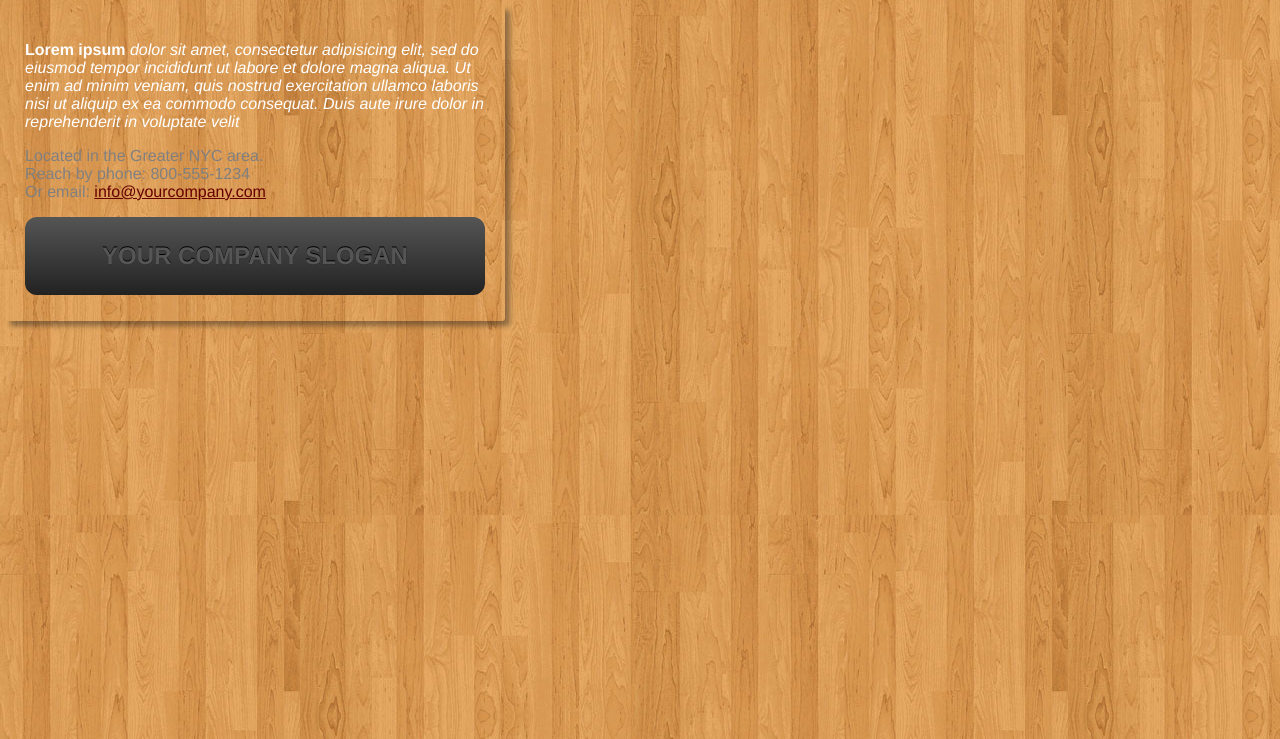
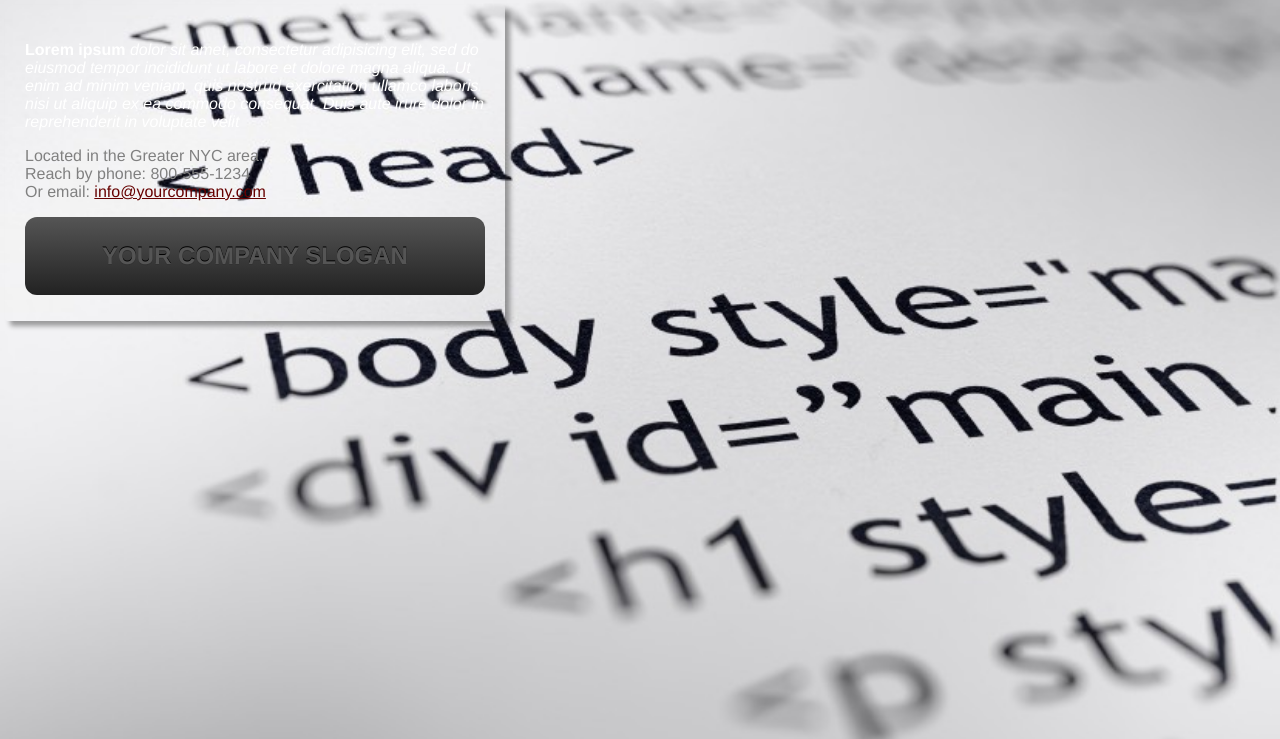
Before and after one commit to bradoyler/ember-startersite, a plain HTML site: page index.htm in a window 1280 px wide. Shown: the part 61-800 px from the top of the page. Drawn offline with Linux system fonts and the light colour scheme; a web font is replaced by a local one.

Commit message:
fix bg img

```diff
--- a/styles/main.css
+++ b/styles/main.css
@@ -1,5 +1,9 @@
 html {
-   background-image: url('../img/wood.jpg');  /* try texture.jpg */
+    background: url(../img/bgimg.jpg) no-repeat center center fixed;
+  -webkit-background-size: cover;
+  -moz-background-size: cover;
+  -o-background-size: cover;
+  background-size: cover;
 }
 
 body {
@@ -43,7 +47,9 @@ a#logo {
     border-radius: 3px;
 }
 .post-title {
+    margin: 0;
     padding: 12px 6px 6px 9px;
+    border-bottom: #eee dotted 2px;
 }
 .post-body {
     padding: 10px;
```
